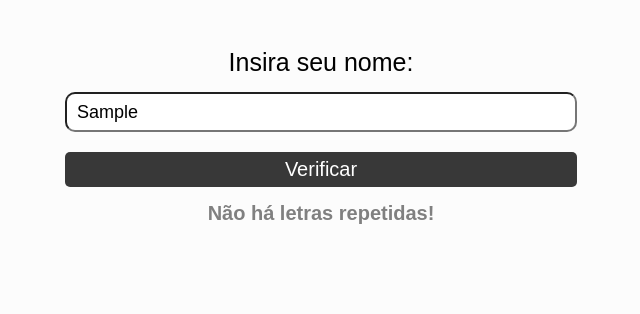
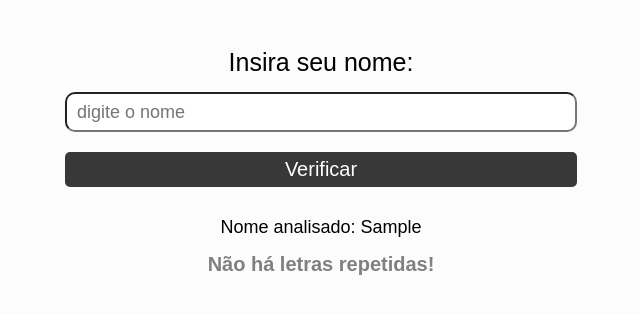
Before and after one commit to willsgobi/letras-repetidas, a plain HTML site: page index.html in a window 1280 px wide. Both pictures are taken after typing "Sample" into the empty fields and a click on the button "Verificar". Shown: the whole page, without its empty margins (319-959 px from the left). Drawn offline with Linux system fonts and the light colour scheme.

Commit message:
ajuste para apagar o texto do input e exibir o nome que está sendo verificado

```diff
--- a/index.html
+++ b/index.html
@@ -17,7 +17,10 @@
         </form>
     </div>
 
-    <div id="result"> </div>
+    <p id="nomeVerificado"></p>
+
+    <div id="result">
+    </div>
     <p id="limpar" onclick="limparDados()">Limpar</p>
 </body>
 </html>
--- a/index.js
+++ b/index.js
@@ -41,9 +41,11 @@ function showName() {
         }
     }
     console.log("")
+
+    document.querySelector("#nomeVerificado").classList.remove('hidden')
+    document.querySelector('#nomeVerificado').innerText = `Nome analisado: ${nome}`
+
     if(arr.length > 0) {
-
-
         console.log("As letras repetidas são: ")
         console.log("")
         for(let k = 0; k < arr.length; k++){
@@ -70,6 +72,7 @@ function showName() {
     }
 
     console.log("")
+    document.querySelector("#nome").value = "";
 };
 
 function limparDados(){
@@ -78,4 +81,5 @@ function limparDados(){
         list.removeChild(list.lastChild);
     }
     document.querySelector("#limpar").classList.add('hidden')
+    document.querySelector("#nomeVerificado").classList.add('hidden')
 }
--- a/styles.css
+++ b/styles.css
@@ -105,6 +105,11 @@ body{
     cursor: pointer;
 }
 
+#nomeVerificado{
+    margin: 30px 0 0 0;
+    font-size: 18px;
+}
+
 @media (max-width: 600px) {
     .content > form {
         width: 80%;
```
